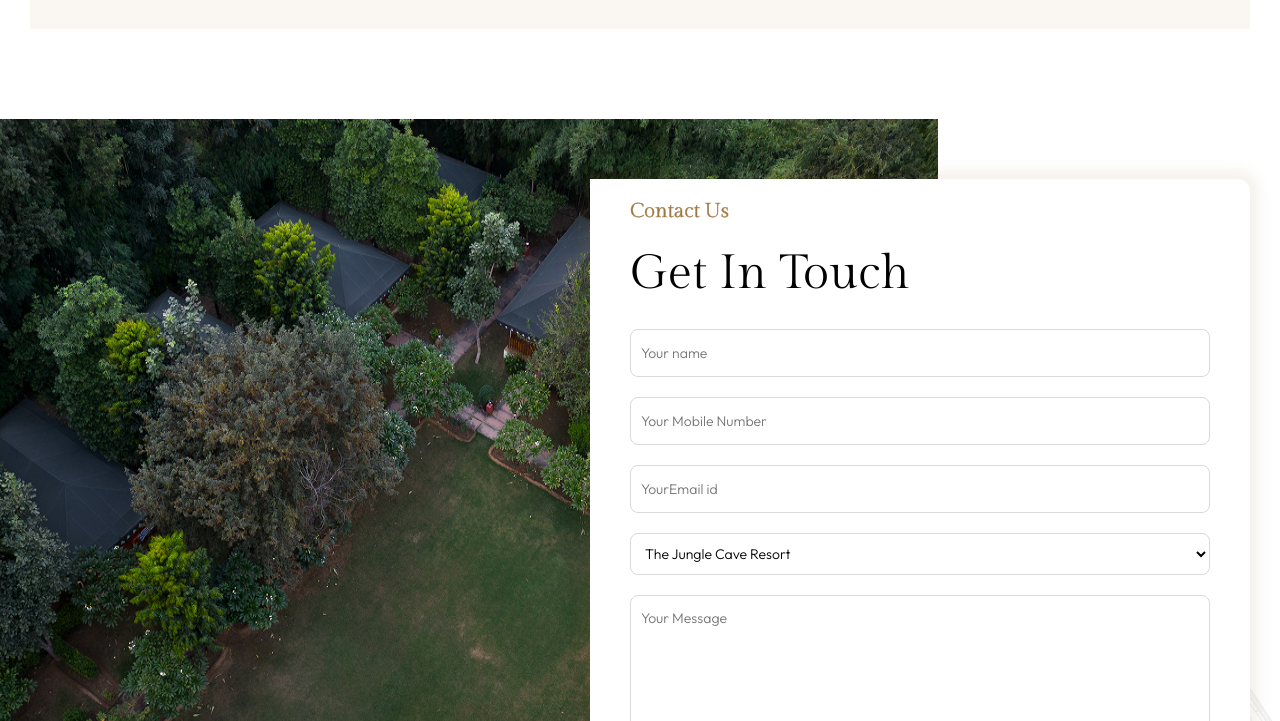
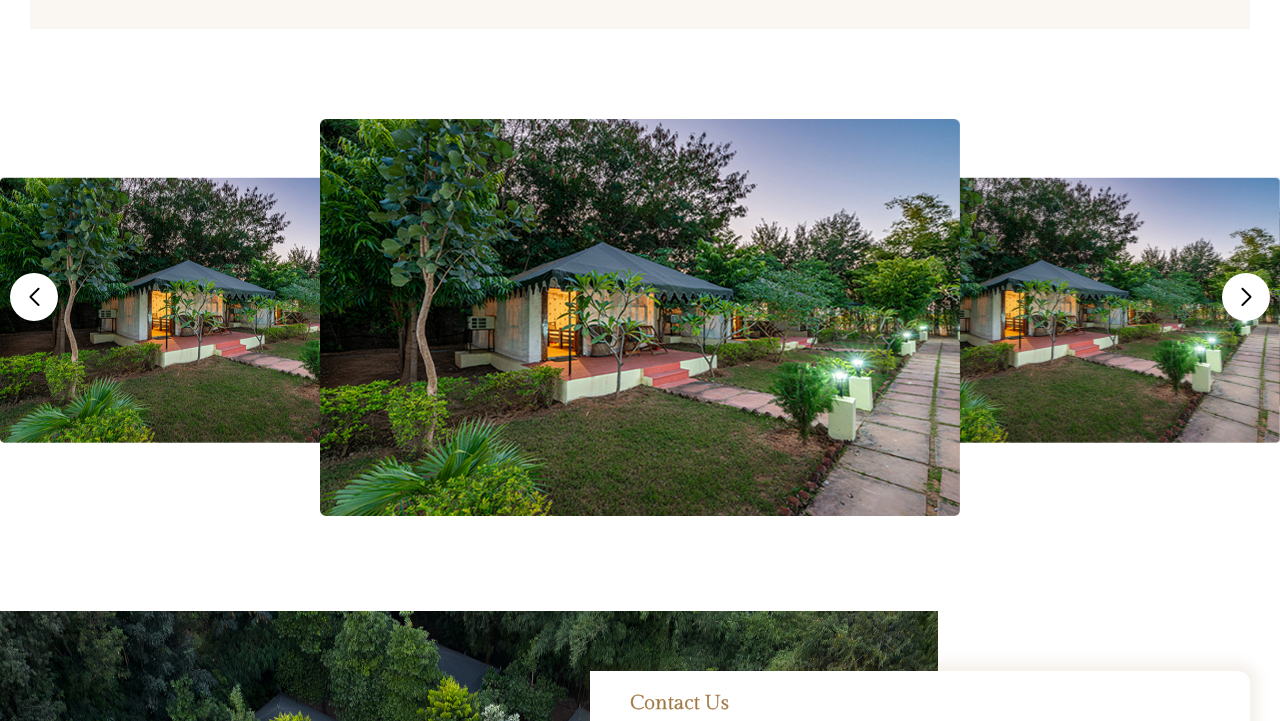
Before and after one commit to getuidev/nest-o-rest, a plain HTML site: page hotel-detail.html in a window 1280 px wide. Shown: the part 3377-4098 px from the top of the page. Drawn offline with Linux system fonts and the light colour scheme.

Commit message:
Add files via upload

```diff
--- a/css/styles.css
+++ b/css/styles.css
@@ -149,6 +149,9 @@ img{max-width:100%;height:inherit}
 .rooms-suits-nestorest__list__text p{font-family:Outfit,sans-serif;font-size:18px;font-weight:400;line-height:28px;color:#000;margin-top:10px}
 .hotelRoomsSlider .swiper-pagination-bullet{background-color:#fff;width:10px;height:10px;opacity:1}
 .hotelRoomsSlider .swiper-pagination-bullet-active{background-color:#9d733c}
+.hotelPhoto_Gallery{padding-top:50px;width:100%;overflow:hidden}
+.hotelPhoto_Gallery .swiper-button-next,.hotelPhoto_Gallery .swiper-button-prev{width:48px;height:48px;border-radius:48px;background-color:#fff}
+.hotelPhoto_Gallery .swiper-button-next::after,.hotelPhoto_Gallery .swiper-button-prev::after{font-size:18px;font-weight:700;color:#000}
 .wildlife-safari_Detail{position:relative;padding:50px 0;overflow:hidden}
 .wildlife-safari_Detail::before{content:'';background-image:url(../images/section-bg-1.png);background-repeat:no-repeat;width:570px;height:400px;position:absolute;right:0;bottom:0}
 .wildlife-safari_Detail .container{display:grid;grid-template-columns:1fr 472px;gap:100px}
@@ -218,6 +221,7 @@ body.menu-open .header-menu__nav{left:0}
 .hotelNestorest_Facilities__content__item__list__item__text p{text-align:center}
 .rooms-suits-nestorest__list__item{display:block;padding:15px;margin-bottom:20px}
 .rooms-suits-nestorest__list__image__slider{margin-bottom:20px}
+.hotelPhoto_Gallery{padding:30px 0}
 .footer-main__content__item:nth-child(1){padding-right:0}
 .footer-main__content__item:nth-child(3){padding-left:0}
 .footer-main__content__item:nth-child(2){margin:0 -15px}
--- a/hotel-detail.html
+++ b/hotel-detail.html
@@ -281,6 +281,31 @@
         </div>
     </div>
 
+    <div class="hotelPhoto_Gallery">
+        <div class="swiper-wrapper">
+            <div class="swiper-slide">
+                <img width="809" height="502" src="images/gal1.jpg" alt="gallery1">
+            </div>
+            <div class="swiper-slide">
+                <img width="809" height="502" src="images/gal1.jpg" alt="gallery1">
+            </div>
+            <div class="swiper-slide">
+                <img width="809" height="502" src="images/gal1.jpg" alt="gallery1">
+            </div>
+            <div class="swiper-slide">
+                <img width="809" height="502" src="images/gal1.jpg" alt="gallery1">
+            </div>
+            <div class="swiper-slide">
+                <img width="809" height="502" src="images/gal1.jpg" alt="gallery1">
+            </div>
+            <div class="swiper-slide">
+                <img width="809" height="502" src="images/gal1.jpg" alt="gallery1">
+            </div>
+        </div>
+        <div class="swiper-button-prev"></div>
+        <div class="swiper-button-next"></div>
+    </div>
+
     <div class="getintouch-nestorest">
         <img width="938" height="670" src="images/getintouch.jpg" alt="getintouch-nestorest">
         <div class="container">
@@ -427,6 +452,31 @@
         });
     </script>
 
+    <script>
+        var mySwiper = new Swiper('.hotelPhoto_Gallery', {
+            loop: true,
+            speed: 1000,
+            autoplay: {
+                delay: 3000,
+            },
+            effect: 'coverflow',
+            grabCursor: true,
+            centeredSlides: true,
+            slidesPerView: 2,
+            coverflowEffect: {
+                rotate: 0,
+                stretch: 0,
+                depth: 300,
+                modifier: 2,
+                slideShadows: false,
+            },
+            navigation: {
+                nextEl: ".swiper-button-next",
+                prevEl: ".swiper-button-prev",
+            },
+        })
+    </script>
+
     <svg xmlns="http://www.w3.org/2000/svg" style="display:none">
         <symbol id="icon-call" viewBox="0 0 13 13">
             <path fill-rule="evenodd" clip-rule="evenodd"
```
Also changed, not shown: images/gal1.jpg (added).
